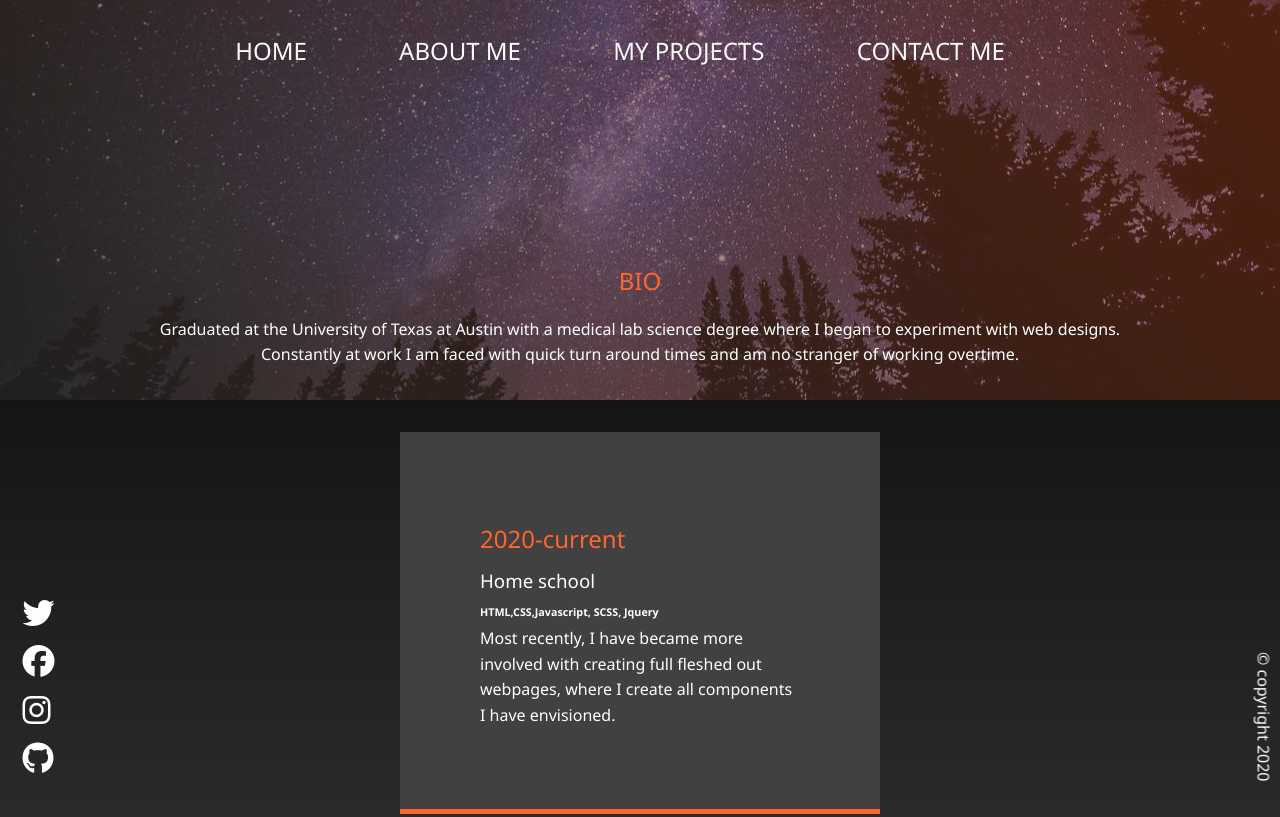
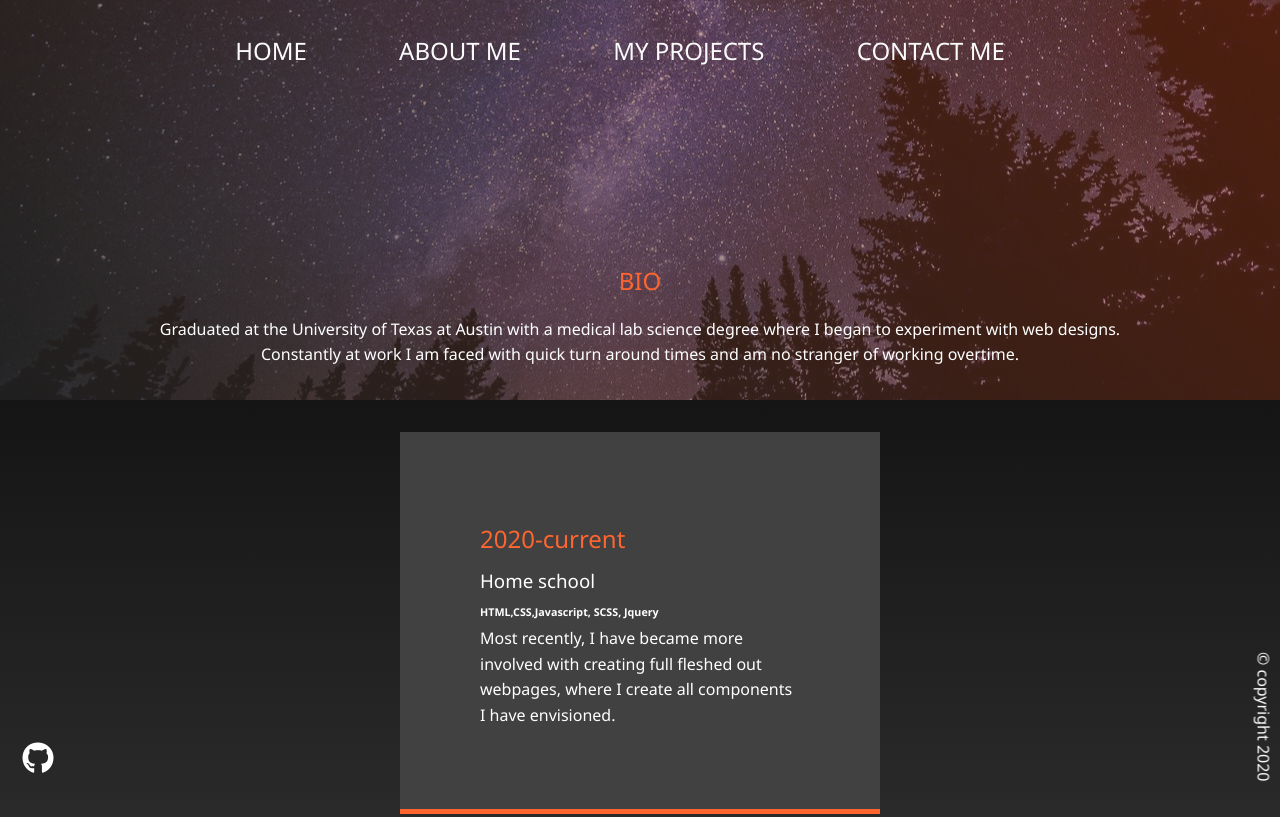
Before and after one commit to oscarortiz-mondragon/FrontEnd-Portfolio, a plain HTML site: page about.html in a window 1280 px wide. Shown: the top 817 px of the page. Drawn offline with Linux system fonts and the light colour scheme.

Commit message:
Removed unneeded social icons

```diff
--- a/about.html
+++ b/about.html
@@ -64,10 +64,7 @@
 
 </div>
       <div class="socialIcons">
-        <a href="#"><i class="fab fa-twitter fa-2x"></i></a>
-        <a href="#"><i class="fab fa-facebook fa-2x"></i></a>
-        <a href="#"><i class="fab fa-instagram fa-2x"></i></a>
-        <a href="#"><i class="fab fa-github fa-2x"></i></a>
+        <a href="https://github.com/oscarortiz-mondragon"><i class="fab fa-github fa-2x"></i></a>
       </div>
 
       <footer>&copy; copyright 2020</footer>
```
Also changed, not shown: contact.html (+2 -4 lines), index.html (+1 -4 lines), projects.html (+2 -4 lines).
